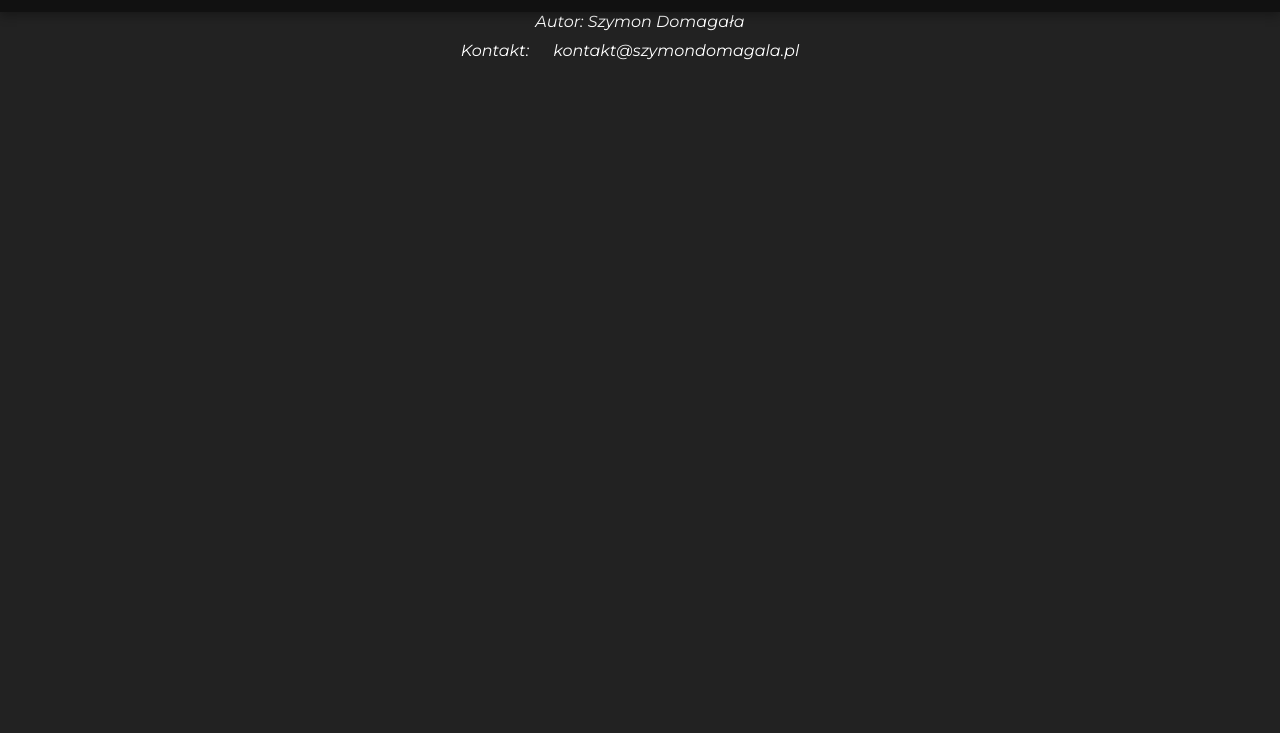
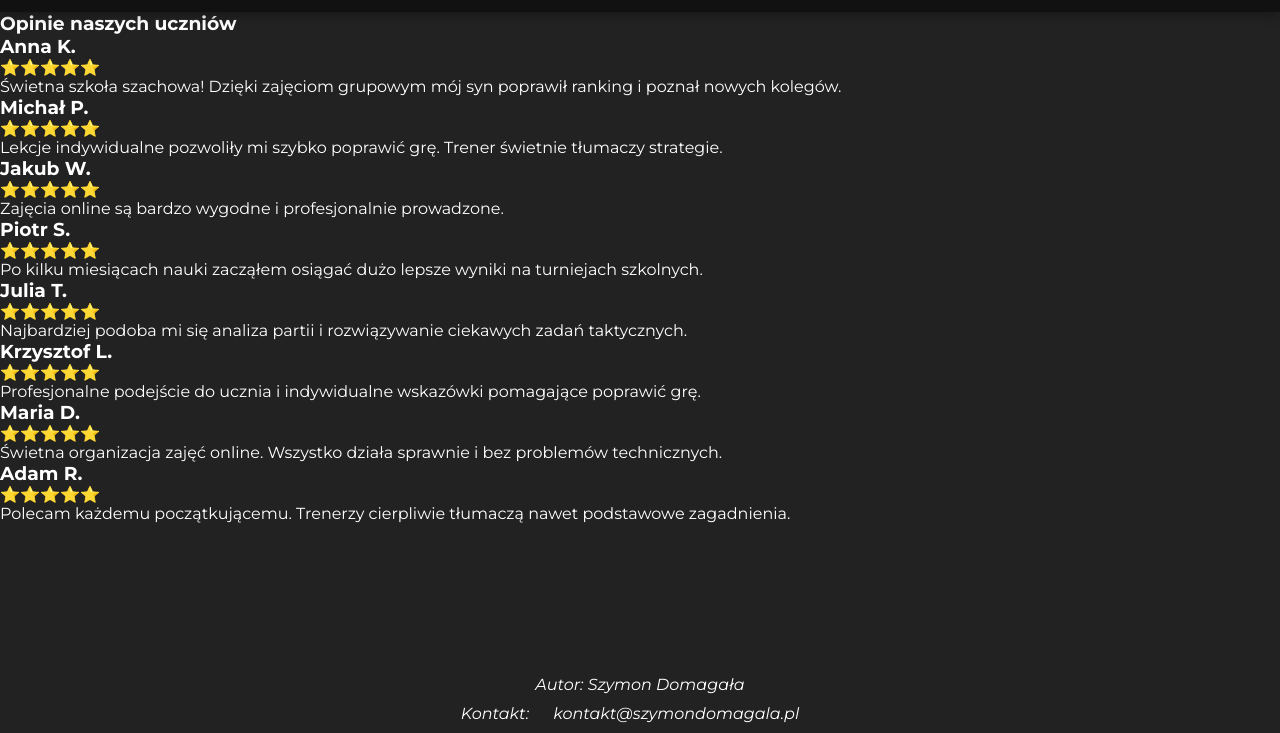
Before and after one commit to szymekdom/chess_academy, a plain HTML site: page opinie.html in a window 1280 px wide. Shown: the part 67-800 px from the top of the page. Drawn offline with Linux system fonts and the light colour scheme.

Commit message:
Add reviwes to opinie.html

```diff
--- a/opinie.html
+++ b/opinie.html
@@ -23,6 +23,59 @@
         </nav>
     </header>
 
+    <main>
+        <section class="hero">
+            <section class="opinie">
+                <h1>Opinie naszych uczniów</h1>
+                <div class="opinia">
+                    <h3>Anna K.</h3>
+                    <p>⭐⭐⭐⭐⭐</p>
+                    <p>Świetna szkoła szachowa! Dzięki zajęciom grupowym mój syn poprawił ranking i poznał nowych kolegów.</p>
+                </div>
+                <div class="opinia">
+                    <h3>Michał P.</h3>
+                    <p>⭐⭐⭐⭐⭐</p>
+                    <p>Lekcje indywidualne pozwoliły mi szybko poprawić grę. Trener świetnie tłumaczy strategie.</p>
+                </div>
+                <div class="opinia">
+                    <h3>Jakub W.</h3>
+                    <p>⭐⭐⭐⭐⭐</p>
+                    <p>Zajęcia online są bardzo wygodne i profesjonalnie prowadzone.</p>
+                </div>
+                <div class="opinia">
+                    <h3>Piotr S.</h3>
+                    <p>⭐⭐⭐⭐⭐</p>
+                    <p>Po kilku miesiącach nauki zacząłem osiągać dużo lepsze wyniki na turniejach szkolnych.</p>
+                </div>
+
+                <div class="opinia">
+                    <h3>Julia T.</h3>
+                    <p>⭐⭐⭐⭐⭐</p>
+                    <p>Najbardziej podoba mi się analiza partii i rozwiązywanie ciekawych zadań taktycznych.</p>
+                </div>
+
+                <div class="opinia">
+                    <h3>Krzysztof L.</h3>
+                    <p>⭐⭐⭐⭐⭐</p>
+                    <p>Profesjonalne podejście do ucznia i indywidualne wskazówki pomagające poprawić grę.</p>
+                </div>
+
+                <div class="opinia">
+                    <h3>Maria D.</h3>
+                    <p>⭐⭐⭐⭐⭐</p>
+                    <p>Świetna organizacja zajęć online. Wszystko działa sprawnie i bez problemów technicznych.</p>
+                </div>
+
+                <div class="opinia">
+                    <h3>Adam R.</h3>
+                    <p>⭐⭐⭐⭐⭐</p>
+                    <p>Polecam każdemu początkującemu. Trenerzy cierpliwie tłumaczą nawet podstawowe zagadnienia.</p>
+                </div>
+            </section>
+
+        </section>
+    </main>
+
     <footer>
         <address>
             <p>Autor: Szymon Domagała</p>
```
